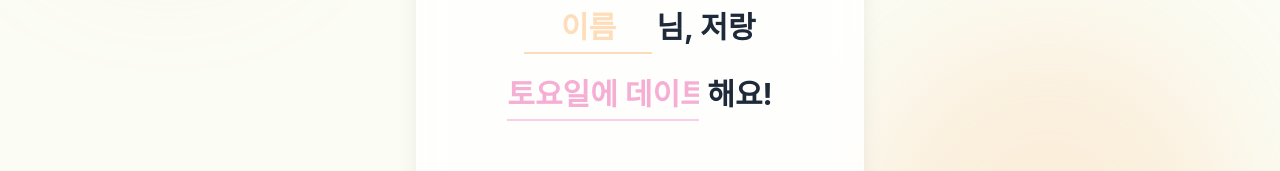
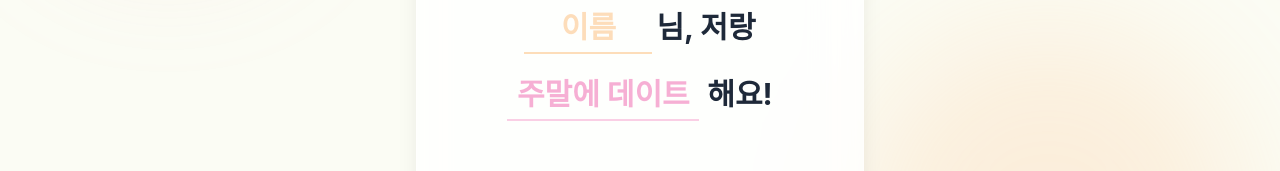
Before and after one commit to nuuxixv/go-out-with-me, a Next.js app: page / in a window 1280 px wide. Shown: the part 348-519 px from the top of the page. Built offline with nearby package versions, Linux system fonts and the light colour scheme; a web font is replaced by a local one.

Commit message:
"encoding"

```diff
--- a/app/page.tsx
+++ b/app/page.tsx
@@ -71,7 +71,7 @@ export default function Home() {
                 <div className="relative group">
                   <input
                     type="text"
-                    placeholder="토요일에 데이트"
+                    placeholder="주말에 데이트"
                     value={title}
                     onChange={(e) => setTitle(e.target.value)}
                     className="bg-transparent border-b-2 border-fuchsia/30 text-fuchsia focus:outline-none focus:border-fuchsia transition-colors w-48 text-center placeholder:text-fuchsia/50"
--- a/components/ShareButton.tsx
+++ b/components/ShareButton.tsx
@@ -47,8 +47,8 @@ export default function ShareButton({ recipient, title }: ShareButtonProps) {
     console.log("Title:", title);
 
     // Construct the path (relative URL)
-    // IMPORTANT: In Kakao Developers, the button link should be set to use the query parameter: ${url}
-    const path = `invite?recipient=${encodeURIComponent(recipient)}&title=${encodeURIComponent(title)}`;
+    // Sending RAW params to avoid double-encoding if Kakao SDK or browser handles it automatically
+    const path = `invite?recipient=${recipient}&title=${title}`;
     console.log("Path sent to template:", path);
 
     Kakao.Share.sendCustom({
@@ -56,7 +56,7 @@ export default function ShareButton({ recipient, title }: ShareButtonProps) {
       templateArgs: {
         recipient: recipient,
         title: title,
-        url: path, // Sending as 'url' key. User must ensure template uses ${url}
+        url: path,
       },
     });
 
```
